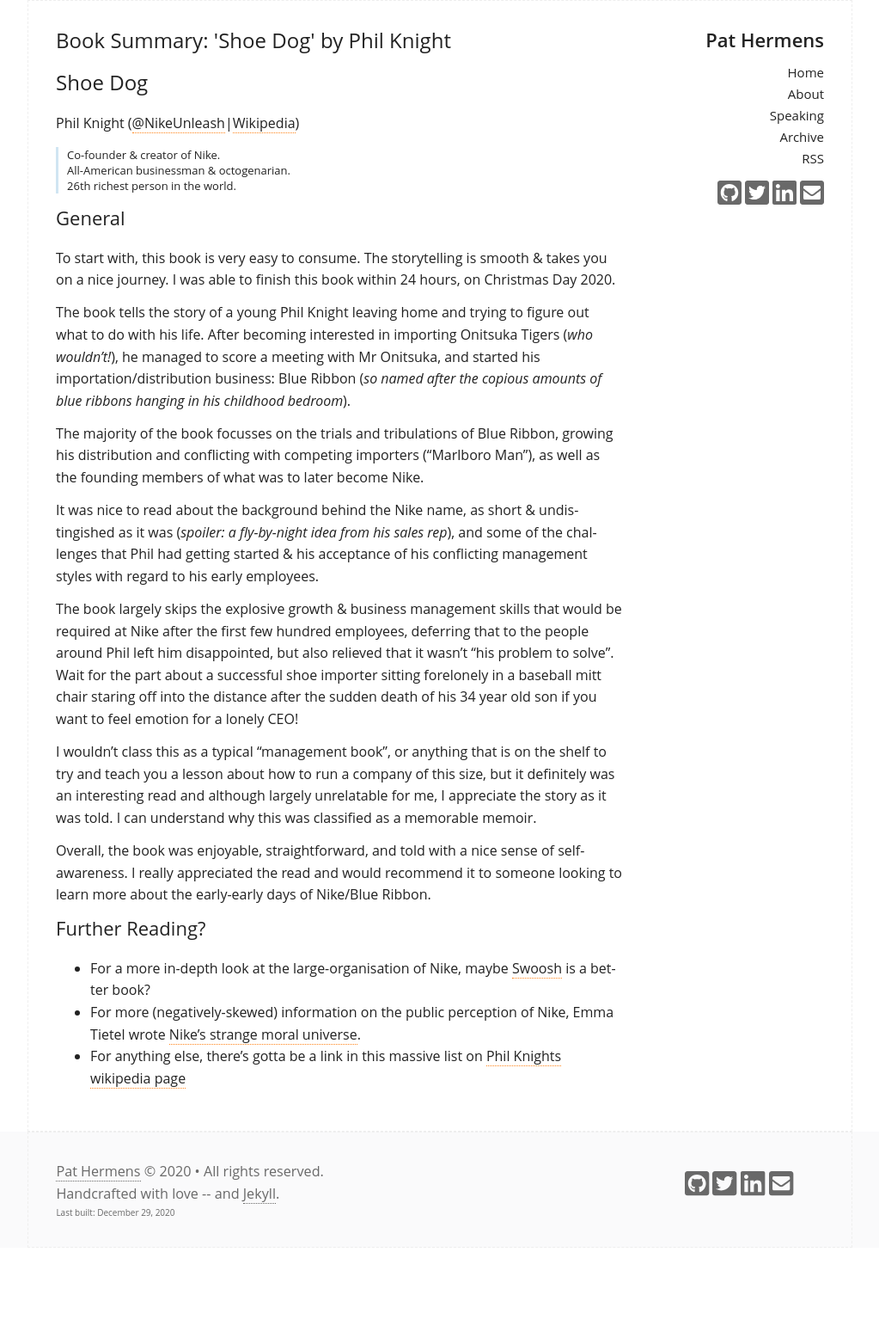
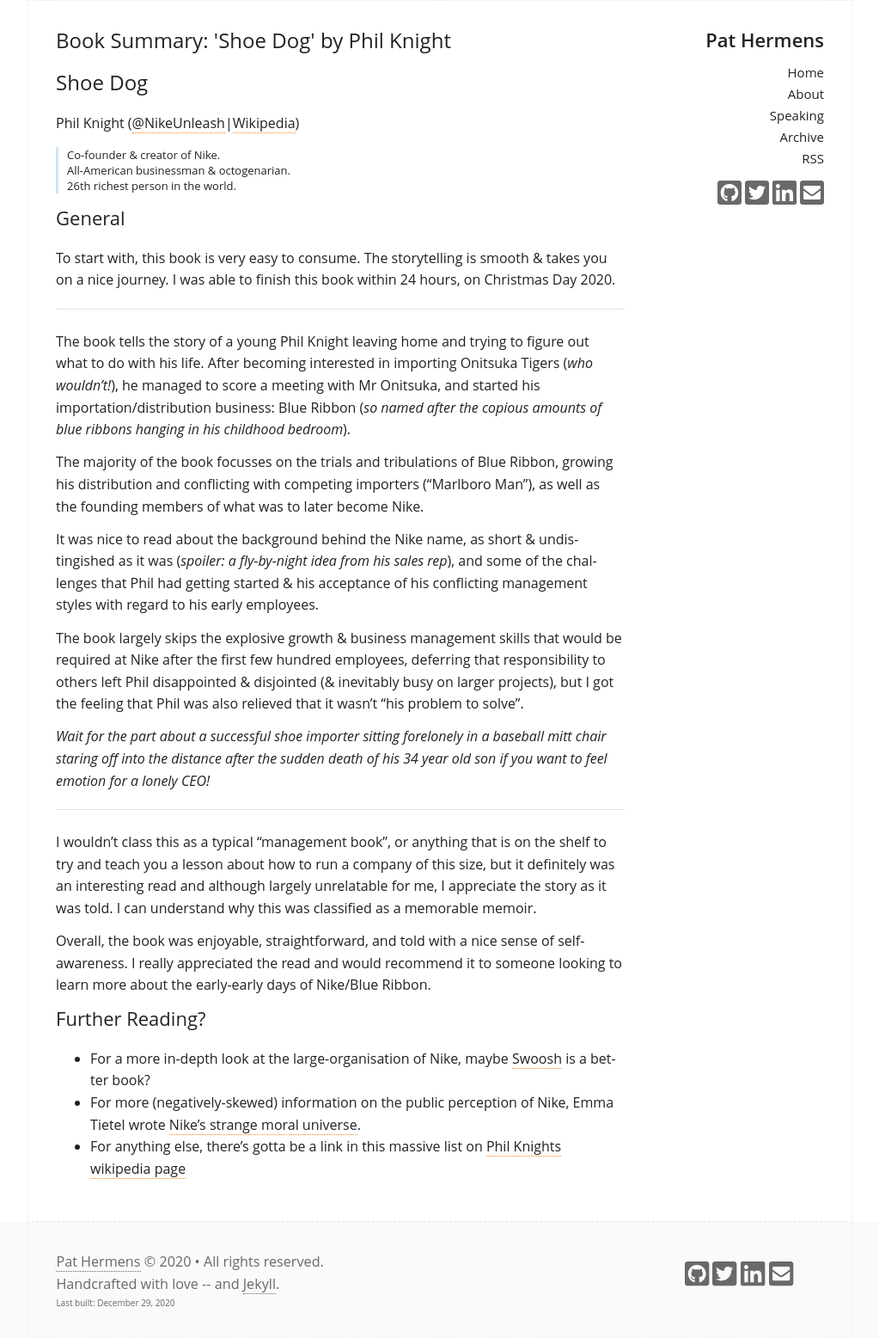
Before and after one commit to PHeonix25/PHeonix25.github.io, a Jekyll site: the page built from books/shoe_dog.md, in a window 1280 px wide. Shown: the whole page at 86% size, without its empty margins (128-1151 px from the left). Built offline with Jekyll 4.4.1, drawn with Linux system fonts in a browser that asks for light colours; before the commit the page ends 1451 px from its top, so only the background shows below that.

Commit message:
Formatting

```diff
--- a/books/shoe_dog.md
+++ b/books/shoe_dog.md
@@ -19,6 +19,8 @@
 The storytelling is smooth & takes you on a nice journey.
 I was able to finish this book within 24 hours, on Christmas Day 2020.
 
+---
+
 The book tells the story of a young Phil Knight leaving home and trying to figure out what to do with his life.
 After becoming interested in importing Onitsuka Tigers (_who wouldn't!_), he managed to score a meeting with Mr Onitsuka, and started his importation/distribution business: Blue Ribbon (_so named after the copious amounts of blue ribbons hanging in his childhood bedroom_).
 
@@ -26,7 +28,11 @@
 
 It was nice to read about the background behind the Nike name, as short & undistingished as it was (_spoiler: a fly-by-night idea from his sales rep_), and some of the challenges that Phil had getting started & his acceptance of his conflicting management styles with regard to his early employees.
 
-The book largely skips the explosive growth & business management skills that would be required at Nike after the first few hundred employees, deferring that to the people around Phil left him disappointed, but also relieved that it wasn't "his problem to solve". Wait for the part about a successful shoe importer sitting forelonely in a baseball mitt chair staring off into the distance after the sudden death of his 34 year old son if you want to feel emotion for a lonely CEO!
+The book largely skips the explosive growth & business management skills that would be required at Nike after the first few hundred employees, deferring that responsibility to others left Phil disappointed & disjointed (& inevitably busy on larger projects), but I got the feeling that Phil was also relieved that it wasn't "his problem to solve".
+
+_Wait for the part about a successful shoe importer sitting forelonely in a baseball mitt chair staring off into the distance after the sudden death of his 34 year old son if you want to feel emotion for a lonely CEO!_
+
+---
 
 I wouldn't class this as a typical "management book", or anything that is on the shelf to try and teach you a lesson about how to run a company of this size, but it definitely was an interesting read and although largely unrelatable for me, I appreciate the story as it was told. I can understand why this was classified as a memorable memoir.
 
```
